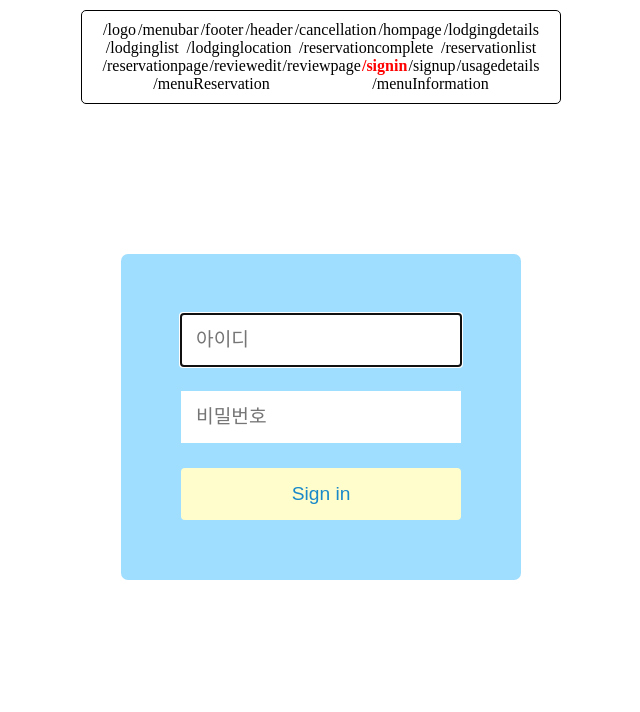
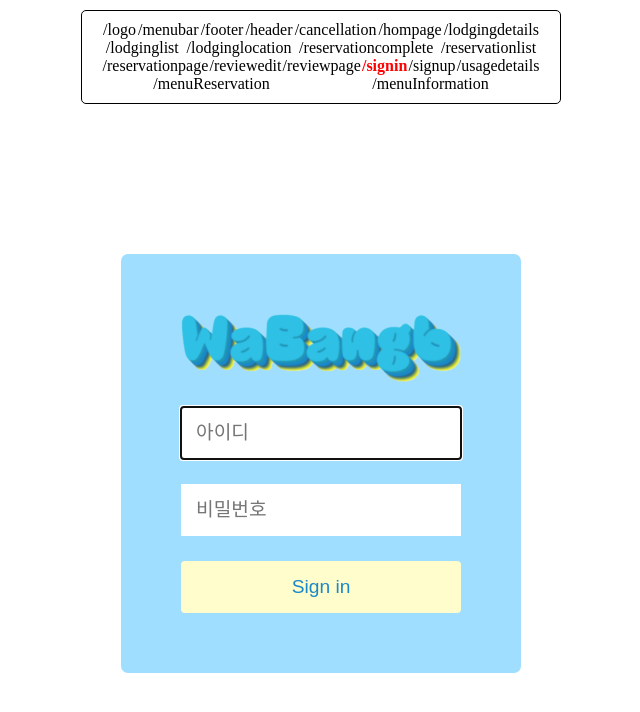
Before and after one commit to devgiants75/project-wabangb, a React (Create React App) app: page /signin in a window 1280 px wide. Shown: the top 712 px of the page, without its empty margins (319-959 px from the left). Built offline with nearby package versions, Linux system fonts and the light colour scheme; a web font is replaced by a local one.

Commit message:
20240630 acs

```diff
--- a/src/components/Footer.tsx
+++ b/src/components/Footer.tsx
@@ -1,5 +1,5 @@
 import React from 'react'
-import './styles/footer.css';
+import '../styles/footer.css';
 
 export default function Footer() {
   return (
--- a/src/components/Header.tsx
+++ b/src/components/Header.tsx
@@ -1,8 +1,8 @@
 import React from "react";
 import Logo from "./Logo";
 import { Link } from "react-router-dom";
-import "./styles/header.css";
-import "./styles/reset.css";
+import "../styles/header.css";
+import "../styles/reset.css";
 
 export default function Header() {
   return (
--- a/src/components/Logo.tsx
+++ b/src/components/Logo.tsx
@@ -1,5 +1,5 @@
 import React from 'react'
-import './styles/reset.css'
+import '../styles/reset.css'
 
 export default function Logo() {
   return <div>Logo</div>;
--- a/src/views/styles/signIn.css
+++ b/src/styles/signIn.css
@@ -18,6 +18,10 @@
   border-radius: 7px;
 }
 
+.signin-box img {
+  margin-bottom: 25px;
+}
+
 .signin-box input,
 .signin-box button {
   padding: 15px;
--- a/src/views/SignIn.tsx
+++ b/src/views/SignIn.tsx
@@ -1,5 +1,5 @@
 import React, { useState } from 'react'
-import './styles/signIn.css';
+import '../styles/signIn.css';
 
 // 로그인에 필요한 객체들 타입 정의
 interface SignInProps {
@@ -19,10 +19,18 @@ export default function SignIn() {
     setValues({...values, [name]: value});
   };
 
+  //* 에러 상태 관리
+  const [errors, setErrors] = useState<string | null>(null);
+
+  //* 유효성 검사 함수
+  const onSubmit = async (a: React.FormEvent<HTMLInputElement>) => {
+
+  };
 
 
   return (
     <div className='signin-box'>
+      <img src='images/wabangbSmall.png' alt="" />
       <input
         type="text"
         placeholder='아이디'
@@ -32,7 +40,7 @@ export default function SignIn() {
         type="text"
         placeholder='비밀번호'
       />
-      <button>Sign in</button>
+      <button type='submit'>Sign in</button>
     </div>
   )
 }
```
Also changed, not shown: public/images/wabangbSmall.png (added), src/styles/footer.css (renamed from src/components/styles/footer.css), src/styles/header.css (renamed from src/components/styles/header.css), src/styles/reset.css (renamed from src/components/styles/reset.css).
